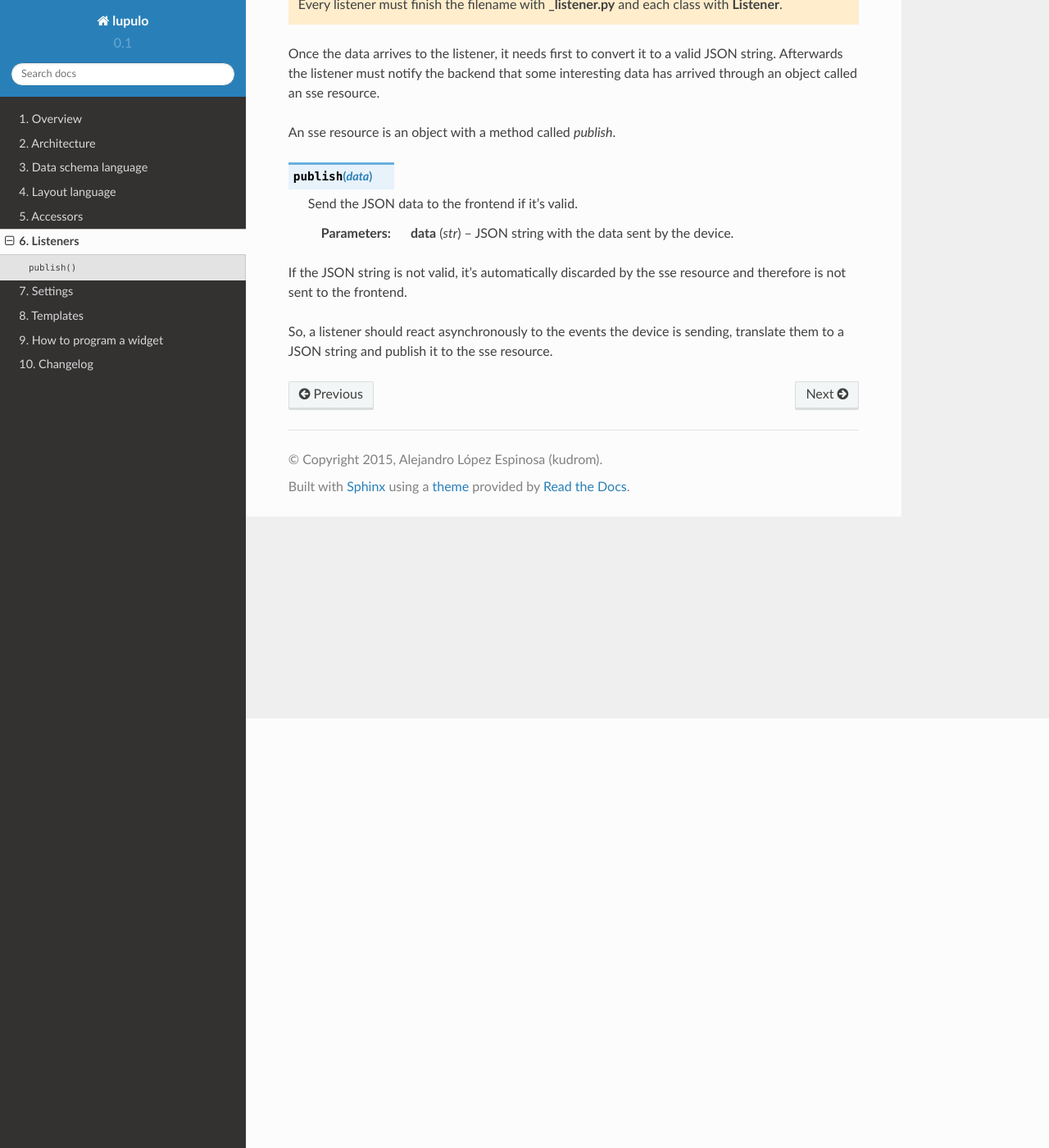
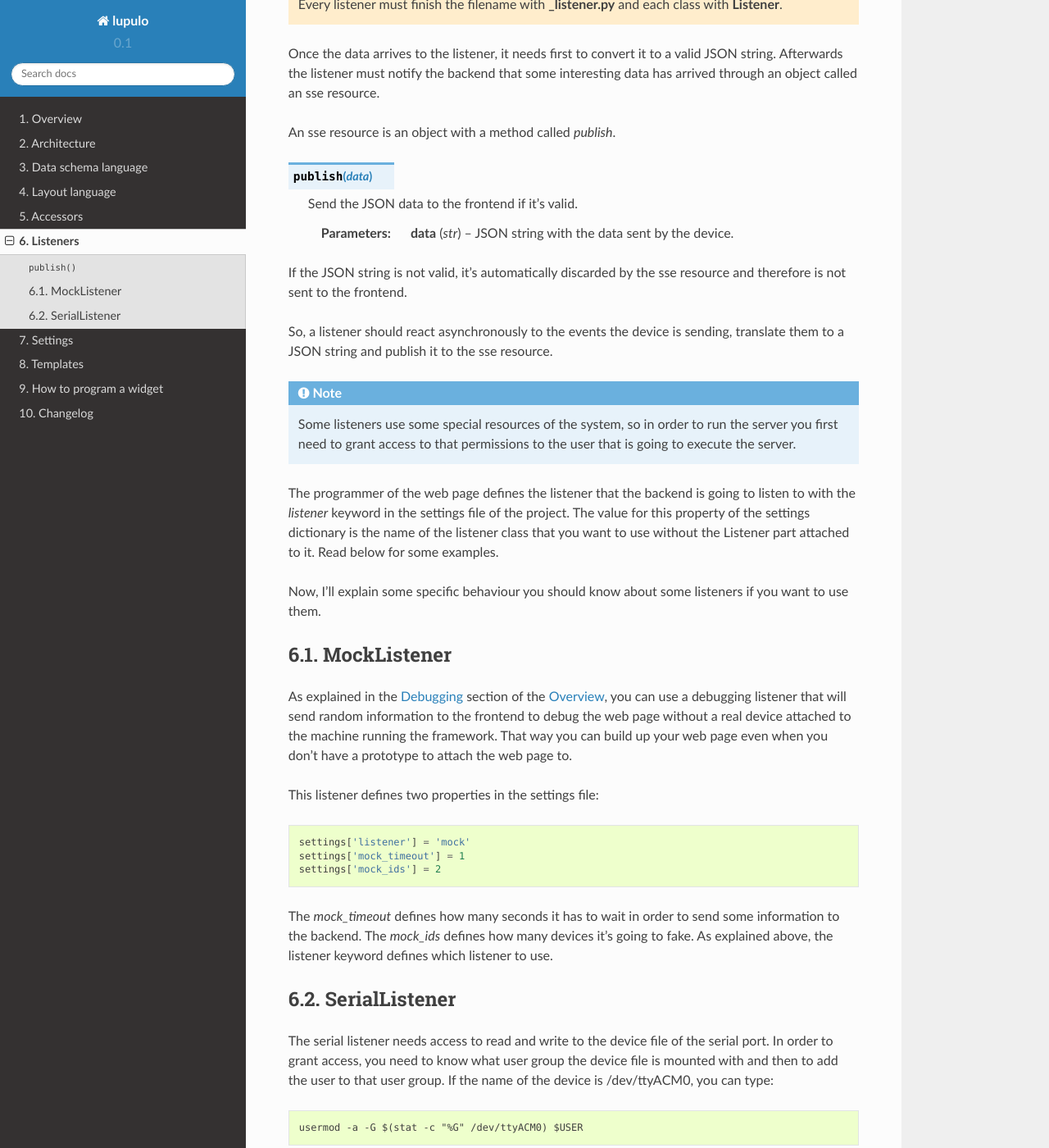
Before and after one commit to kudrom/lupulo, a Sphinx documentation site: the page built from docs/listeners.rst, in a window 1280 px wide and 1400 px high, scrolled down 524 px. Shown: the whole window at 82% size. Built offline with Sphinx 7.4.7 and the Read the Docs theme 2.0.0, drawn with Linux system fonts in a browser that asks for light colours; some of the changed text lies outside the part shown.

Commit message:
Added documentation for the different listeners.

```diff
--- a/docs/listeners.rst
+++ b/docs/listeners.rst
@@ -1,3 +1,5 @@
+.. _listeners:
+
 Listeners
 =========
 
@@ -38,3 +40,67 @@ resource and therefore is not sent to the frontend.
 
 So, a listener should react asynchronously to the events the device is
 sending, translate them to a JSON string and publish it to the sse resource.
+
+.. note::
+
+    Some listeners use some special resources of the system, so in order to run
+    the server you first need to grant access to that permissions to the user
+    that is going to execute the server.
+
+The programmer of the web page defines the listener that the backend is going to
+listen to with the *listener* keyword in the settings file of the project. The
+value for this property of the settings dictionary is the name of the listener
+class that you want to use without the Listener part attached to it. Read below
+for some examples.
+
+Now, I'll explain some specific behaviour you should know about some listeners
+if you want to use them.
+
+MockListener
+------------
+
+As explained in the :ref:`debugging` section of the :ref:`overview`, you can use
+a debugging listener that will send random information to the frontend to debug
+the web page without a real device attached to the machine running the
+framework.  That way you can build up your web page even when you don't have a
+prototype to attach the web page to.
+
+This listener defines two properties in the settings file::
+
+    settings['listener'] = 'mock'
+    settings['mock_timeout'] = 1
+    settings['mock_ids'] = 2
+
+The *mock_timeout* defines how many seconds it has to wait in order to send some
+information to the backend. The *mock_ids* defines how many devices it's going
+to fake. As explained above, the listener keyword defines which listener to use.
+
+SerialListener
+--------------
+
+The serial listener needs access to read and write to the device file of the
+serial port. In order to grant access, you need to know what user group the
+device file is mounted with and then to add the user to that user group. If the
+name of the device is /dev/ttyACM0, you can type::
+
+    usermod -a -G $(stat -c "%G" /dev/ttyACM0) $USER
+
+If you don't like the user group of the device file, you can write your own udev
+rule for the serial device.
+
+The serial listener only defines one setting in the settingss file for the name
+of this serial device under the key *serial_device*. For example::
+
+    settings['listener'] = 'serial'
+    settings['serial_device'] = '/dev/ttyACM0'
+
+Finally, it can be very useful to debug the web page without a real device. Most
+of the time you should use the MockListener described above, but some times it
+can be very useful to debug the serial connection itself with socat, which can
+create two pseudo terminals that behave like two serial ports connected between
+them with the command::
+
+    socat -d -d pty,raw,echo=0 pty,raw,echo=0
+
+This will return the created file devices. You can use then *echo* to write to
+the device with a JSON format and the framework will read that information.
```
Also changed, not shown: docs/overview.rst (+10 -6 lines), docs/templates.rst (+19 -0 lines), 1 other file.
